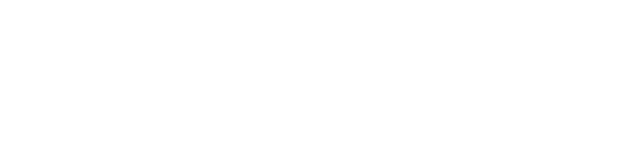
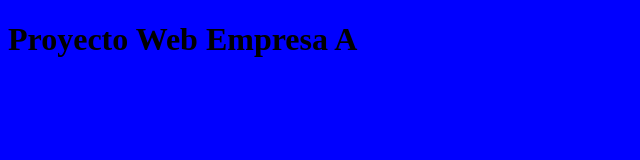
Before and after one commit to DamianBaezaHernandez/ProyectoWebEmpresaA, a plain HTML site: page index.html in a window 1280 px wide. Shown: the whole page, without its empty margins (0-640 px from the left). Drawn offline with Linux system fonts and the light colour scheme.

```diff
--- a/css/estilos.css
+++ b/css/estilos.css
@@ -0,0 +1,3 @@
+body{
+    background-color: blue;
+}
--- a/index.html
+++ b/index.html
@@ -1 +1,11 @@
 <!DOCTYPE html>
+<html>
+    <head>
+        <meta charset="utf-8">
+        <title>Documento sin título</title>
+        <link rel="stylesheet" href="css/estilos.css" type="text/css">
+    </head>
+    <body>
+        <h1>Proyecto Web Empresa A</h1>
+    </body>
+</html>
```
